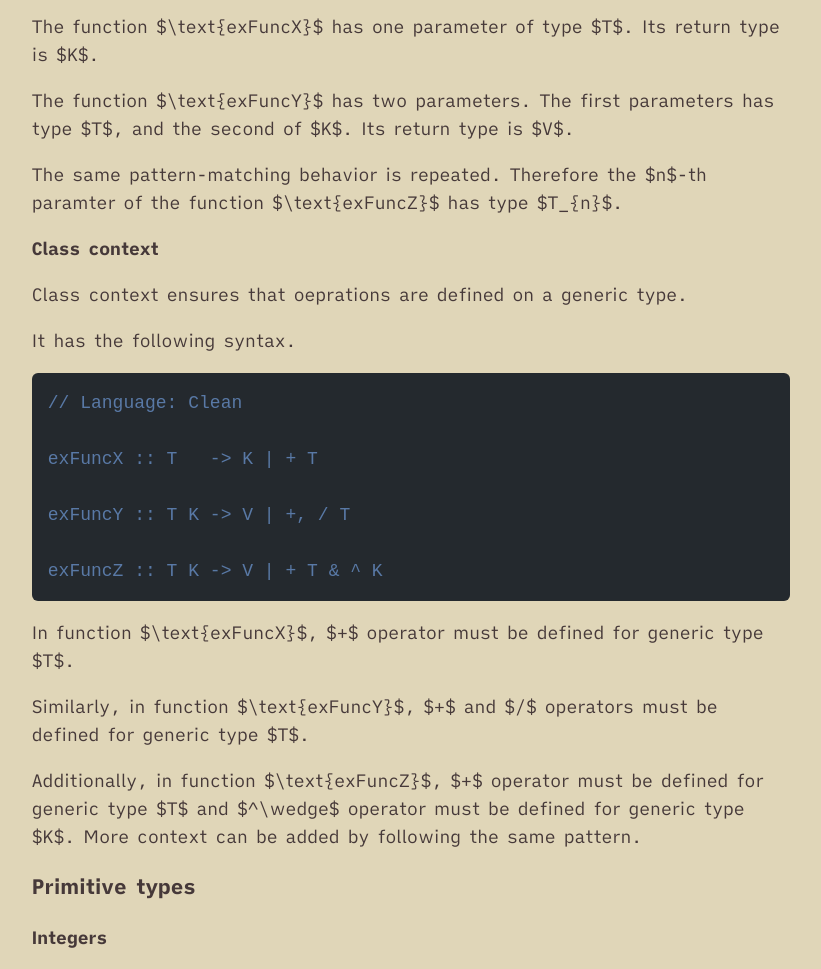
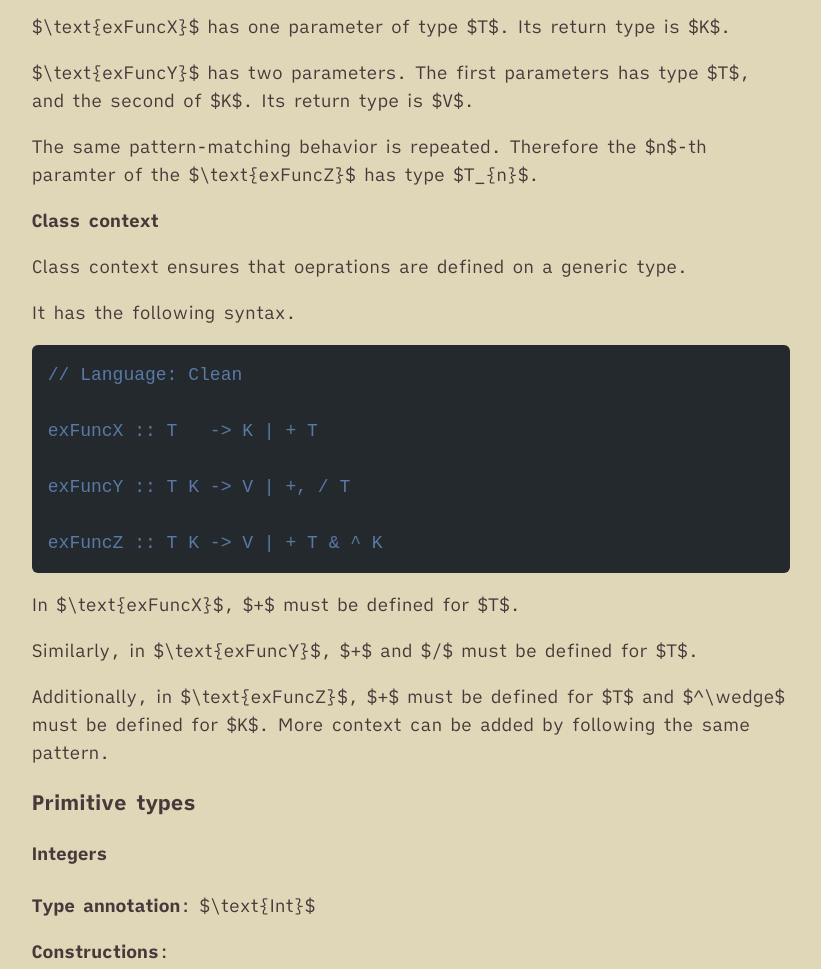
Before and after one commit to Eurydia/practice-clean-programming-language, an Astro site: page / in a window 1280 px wide. Shown: the part 3400-4369 px from the top of the page, without its empty margins (229-1050 px from the left). Built offline with nearby package versions, Linux system fonts and the light colour scheme; Astro itself is replaced by a stand-in of ours; some packages are replaced by stand-ins of ours; code samples lack their colours.

Commit message:
Update index.md

````diff
--- a/src/pages/index.md
+++ b/src/pages/index.md
@@ -136,15 +136,15 @@ exFuncY :: T K          -> V
 exFuncZ :: T1 T2 ... Tn -> K
 ```
 
-The function $\text{exFuncX}$ has one parameter of type $T$.
+$\text{exFuncX}$ has one parameter of type $T$.
 Its return type is $K$.
 
-The function $\text{exFuncY}$ has two parameters.
+$\text{exFuncY}$ has two parameters.
 The first parameters has type $T$, and the second of $K$.
 Its return type is $V$.
 
 The same pattern-matching behavior is repeated.
-Therefore the $n$-th paramter of the function $\text{exFuncZ}$ has type $T_{n}$.
+Therefore the $n$-th paramter of the $\text{exFuncZ}$ has type $T_{n}$.
 
 **Class context**
 
@@ -162,11 +162,11 @@ exFuncY :: T K -> V | +, / T
 exFuncZ :: T K -> V | + T & ^ K
 ```
 
-In function $\text{exFuncX}$, $+$ operator must be defined for generic type $T$.
+In $\text{exFuncX}$, $+$ must be defined for $T$.
 
-Similarly, in function $\text{exFuncY}$,  $+$ and $/$ operators must be defined for generic type $T$.
+Similarly, in $\text{exFuncY}$,  $+$ and $/$ must be defined for $T$.
 
-Additionally, in function $\text{exFuncZ}$, $+$ operator must be defined for generic type $T$ and $^\wedge$ operator must be defined for generic type $K$.
+Additionally, in $\text{exFuncZ}$, $+$ must be defined for $T$ and $^\wedge$  must be defined for $K$.
 More context can be added by following the same pattern.
 
 ### Primitive types
````
